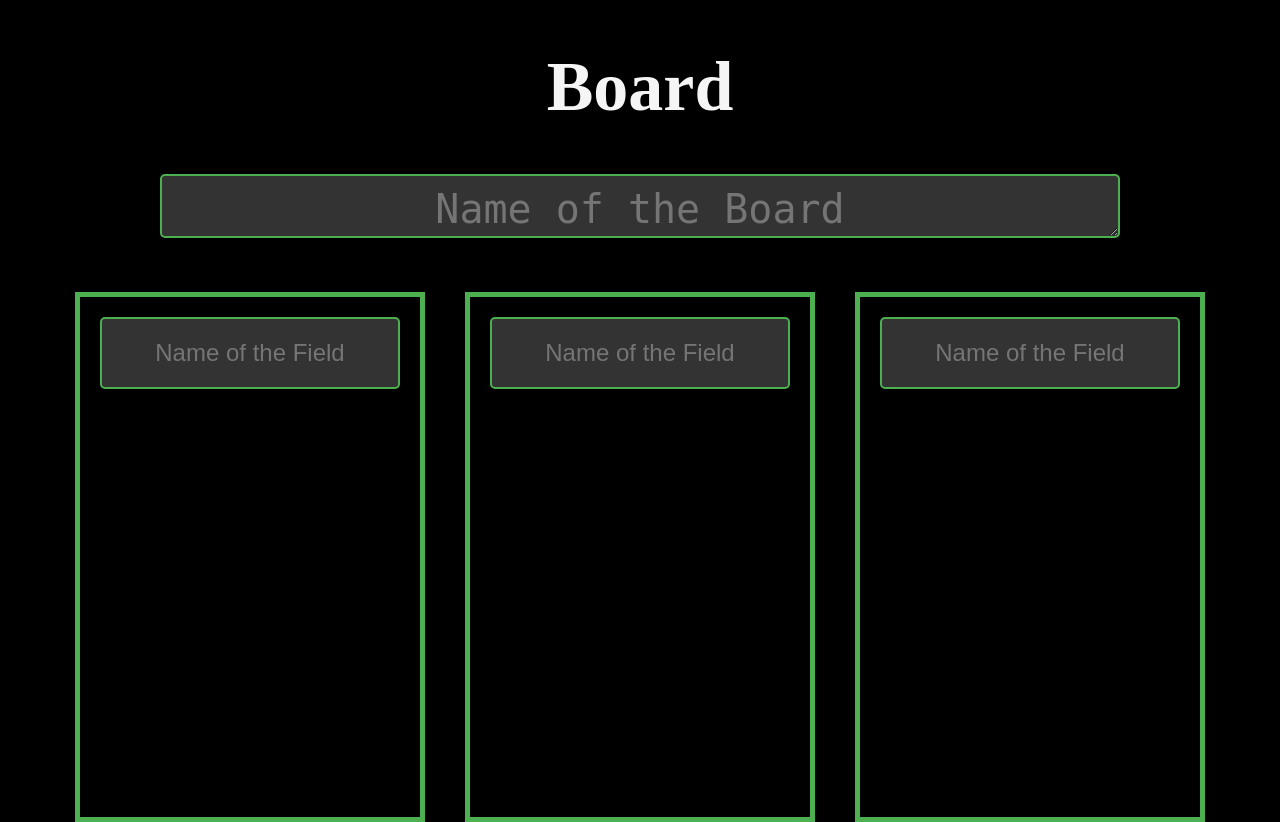
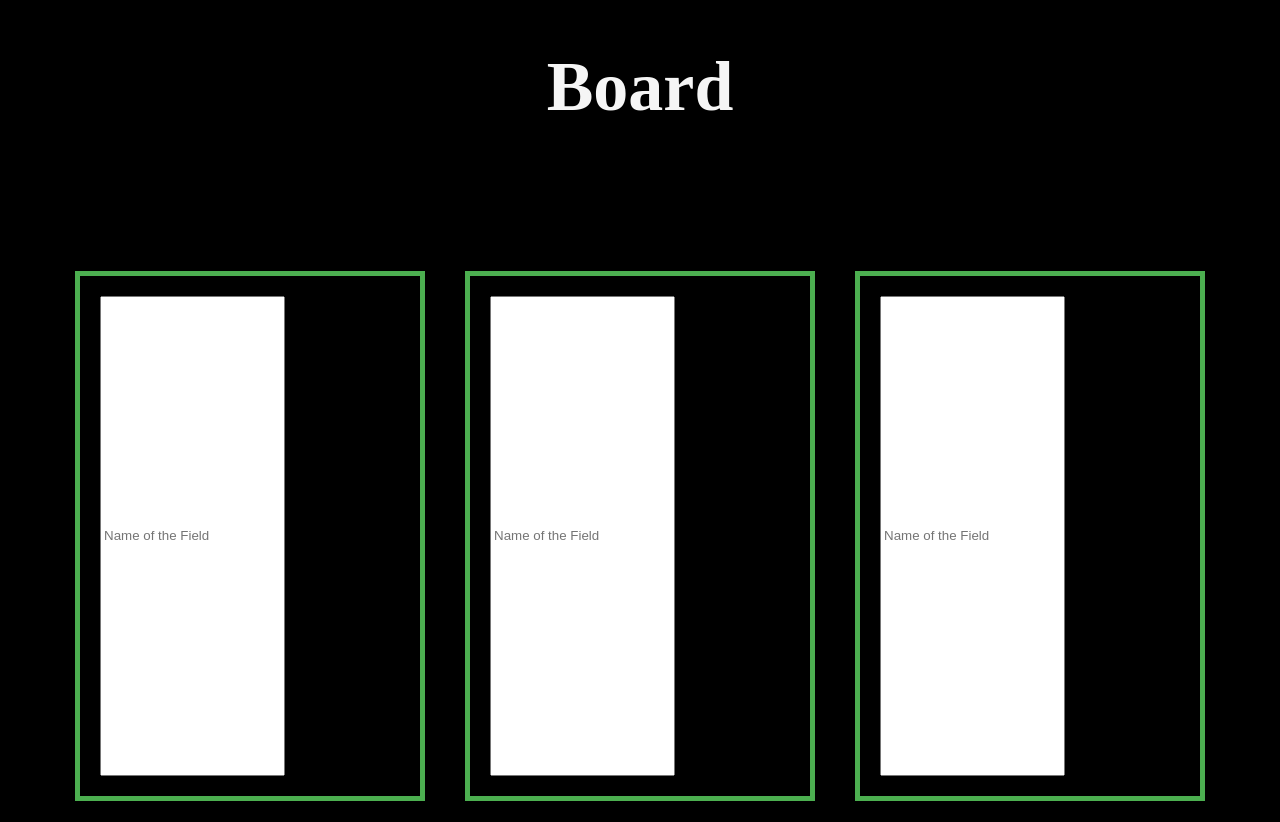
Before and after one commit to Nazarbizarre/ZN-Organiser, a Flask app: template frontend/templates/board.html in a window 1280 px wide. After the commit the page ends 801 px from the top, so only its background shows below. Run offline with Flask 3, Linux system fonts and the light colour scheme; the template is opened without the code that fills it, so the values that code supplies are empty.

Commit message:
WORKING JS

```diff
--- a/frontend/routes/board.py
+++ b/frontend/routes/board.py
@@ -1,10 +1,7 @@
-
-from .. import app
 from flask import render_template
 from requests import get
 from flask_login import current_user, login_required
-from os import getenv
-BACKEND_URL = getenv("BACKEND_URL")
+from .. import app, BACKEND_URL
 
 @app.get("/board")
 @login_required
--- a/frontend/templates/board.html
+++ b/frontend/templates/board.html
@@ -6,7 +6,7 @@
     <title>🖼️Board</title>
 </head>
 <style>
-            /* Ensure body and html take up full height */
+
             body, html {
                 margin: 0;
                 padding: 0;
@@ -28,9 +28,8 @@
                 font-size: 70px;
             }
 
-            /* Make the div take up the whole height of the screen */
             .container-child {
-                height: 60vh; /* 100% of the viewport height */
+                height: 60vh;
                 display: flex;
                 justify-content: top;
                 align-items: top;
@@ -45,53 +44,19 @@
                 border: 5px solid #4caf50;
 
             }
-            /* Input field styling */
-    .container-child input[type="text"] {
-        width: 100%; /* Full width input */
-        padding: 10px; /* Space inside the input field */
-        border: 2px solid #4caf50; /* White border */
-        border-radius: 5px; /* Slightly rounded corners */
-        background-color: #333; /* Dark gray background for the input */
-        color: #fff; /* White text inside the input */
-        font-size: 1em; /* Standard font size */
-        height: 10%;
-        text-align: center;
-
-}
-
-/* Input field focus state */
-    .container-child input[type="text"]:focus {
-        border-color: #4caf50; /* Blue border on focus */
-        outline: 1px #4caf50; /* Remove default outline */
-}
-textarea {
-    width: 80%; /* Full width input */
-    padding: 10px; /* Space inside the input field */
-    border: 2px solid #4caf50; /* White border */
-    border-radius: 5px; /* Slightly rounded corners */
-    background-color: #333; /* Dark gray background for the input */
-    color: #fff; /* White text inside the input */
-    font-size: 1em; /* Standard font size */
-    height: 5%;
-    text-align: center;
-    font-size: 40px;
-    overflow: hidden; /* Hide scrollbars */
-    box-sizing: content-box; /* Ensure padding/border are not included in width */
-
-}
 
 
-textarea:focus {
-    border-color: #4caf50; /* Blue border on focus */
-    outline: 1px #4caf50; /* Remove default outline */
-}
+
+
+
+
 
 
 
 </style>
 <body>
     <h1>Board</h1>
-    <textarea id="Name" placeholder="Name of the Board"></textarea>
+    <h2 id="Name">Tasks Sorted By Theme</h2>
 
 
     <div class="container">
@@ -101,22 +66,7 @@
     </div>
 
     <script>
-        //const textarea = document.getElementById('Name');
 
-        //function adjustWidth() {
-        //    const tempSpan = document.createElement('span');
-          //  tempSpan.style.visibility = 'hidden';
-            //tempSpan.style.whiteSpace = 'pre'; // Preserve spaces and line breaks
-            //tempSpan.style.fontSize = window.getComputedStyle(textarea).fontSize;
-            //tempSpan.textContent = textarea.value || textarea.placeholder;
-            //document.body.appendChild(tempSpan);
-            //const width = tempSpan.offsetWidth + 10; // Add some padding
-            //document.body.removeChild(tempSpan);
-            //textarea.style.width = width + 'px';
-        //}
-
-        //textarea.addEventListener('input', adjustWidth);
-        //window.addEventListener('load', adjustWidth); // Initial adjustment for pre-filled content
     </script>
 </body>
 </html>
```
Also changed, not shown: frontend/templates/__base.html (+23 -0 lines), frontend/templates/main.html (+0 -21 lines), frontend/templates/create_task.html (line endings or trailing spaces), task.db, users.db.
